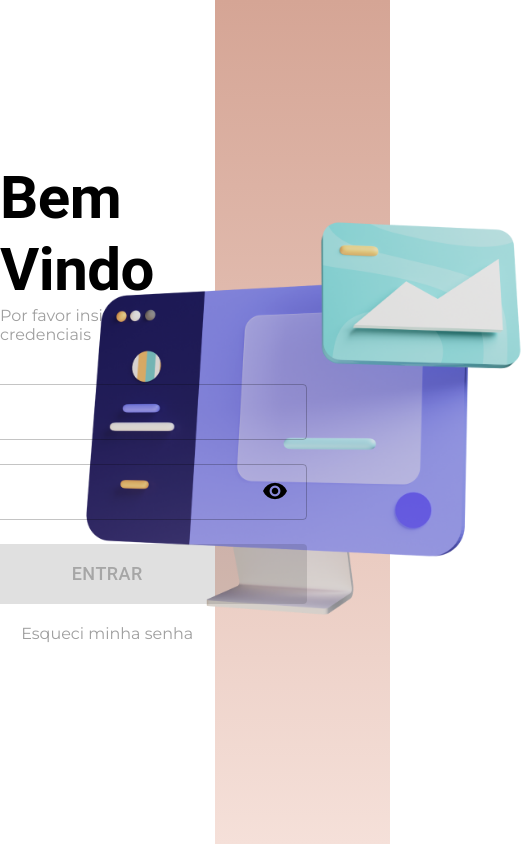
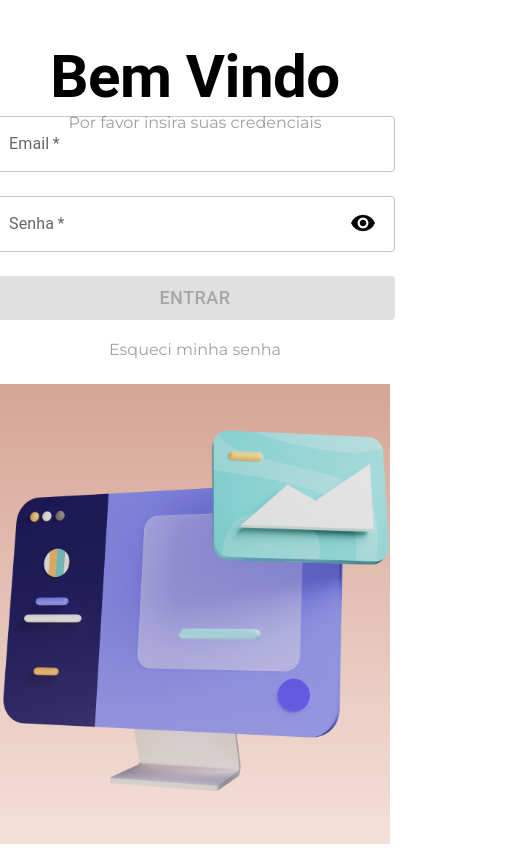
Before and after one commit to MatheusKristman/plans-app, a React (Vite) app: page / in a window 390 px wide. Shown: the whole page, 527 px wide, since content can reach past the window. Built offline with nearby package versions, Linux system fonts and the light colour scheme.

Commit message:
Corrigindo responsividade da página

```diff
--- a/src/App.jsx
+++ b/src/App.jsx
@@ -4,30 +4,29 @@ import Form from './components/Form';
 
 function App() {
   return (
-    <Box sx={{
-      display: 'flex',
-      flexFlow: 'row-reverse',
-      width: '100%',
-      height: '100vh',
-    }}
-    >
+    <Box className="container">
       <Stack
         sx={{
           justifyContent: 'center',
           alignItems: 'center',
-          width: '45%',
+          width: {lg:'45%', md: '100%'},
           background: 'linear-gradient(180deg, #D5A595 0%, #F5E0D9 100%);',
         }}
       >
-        <img
-          src="./assets/images/Login-main-image.png"
-          className="main-image"
-          alt="imagem de um computador"
-        />
+        <Box sx={{
+          width: '400px',
+          height: {lg:'500px', md: '300px'},
+        }}>
+          <img
+            src="./assets/images/Login-main-image.png"
+            className="main-image"
+            alt="imagem de um computador"
+          />
+        </Box>
       </Stack>
       <Stack
         sx={{
-          width: '55%',
+          width: {lg:'55%', md: '100%'},
           height: '100%',
           display: 'flex',
           alignItems: 'center',
--- a/src/index.css
+++ b/src/index.css
@@ -11,8 +11,16 @@ body {
 }
 
 .main-image {
-  width: 450px;
-  height: 500px;
+  width: 100%;
+  height: 100%;
+}
+
+.container {
+  display: flex;
+  flex-flow: row-reverse wrap-reverse;
+  width: 100%;
+  height: 100vh;
+
 }
 
 .login-form {
@@ -24,3 +32,13 @@ body {
   justify-content: center;
   flex-flow: column;
 }
+
+@media screen and (max-width: 900px) {
+  .container {
+    flex-flow: column-reverse;
+  }
+
+  .login-form {
+    height: 55%;
+  }
+}
```
